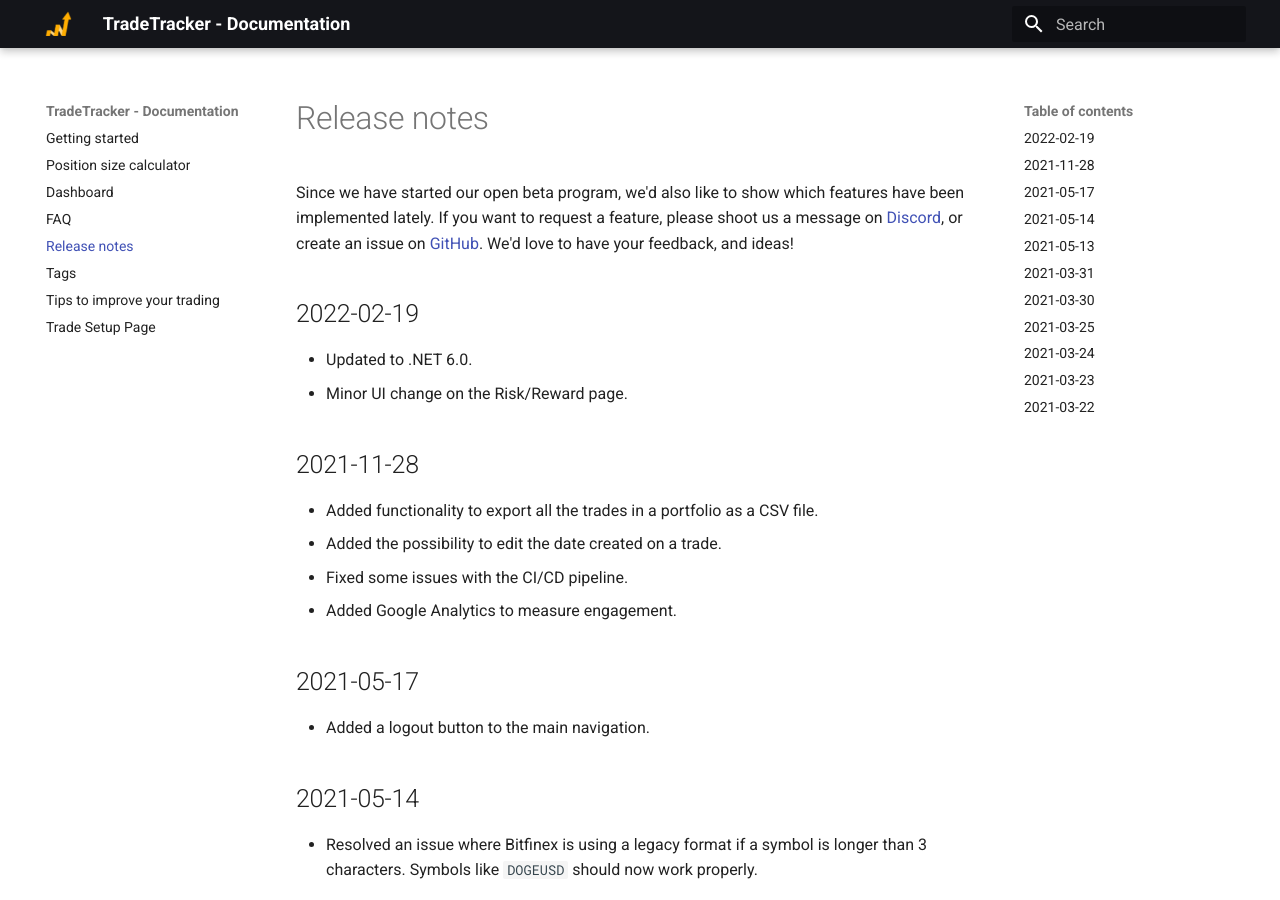
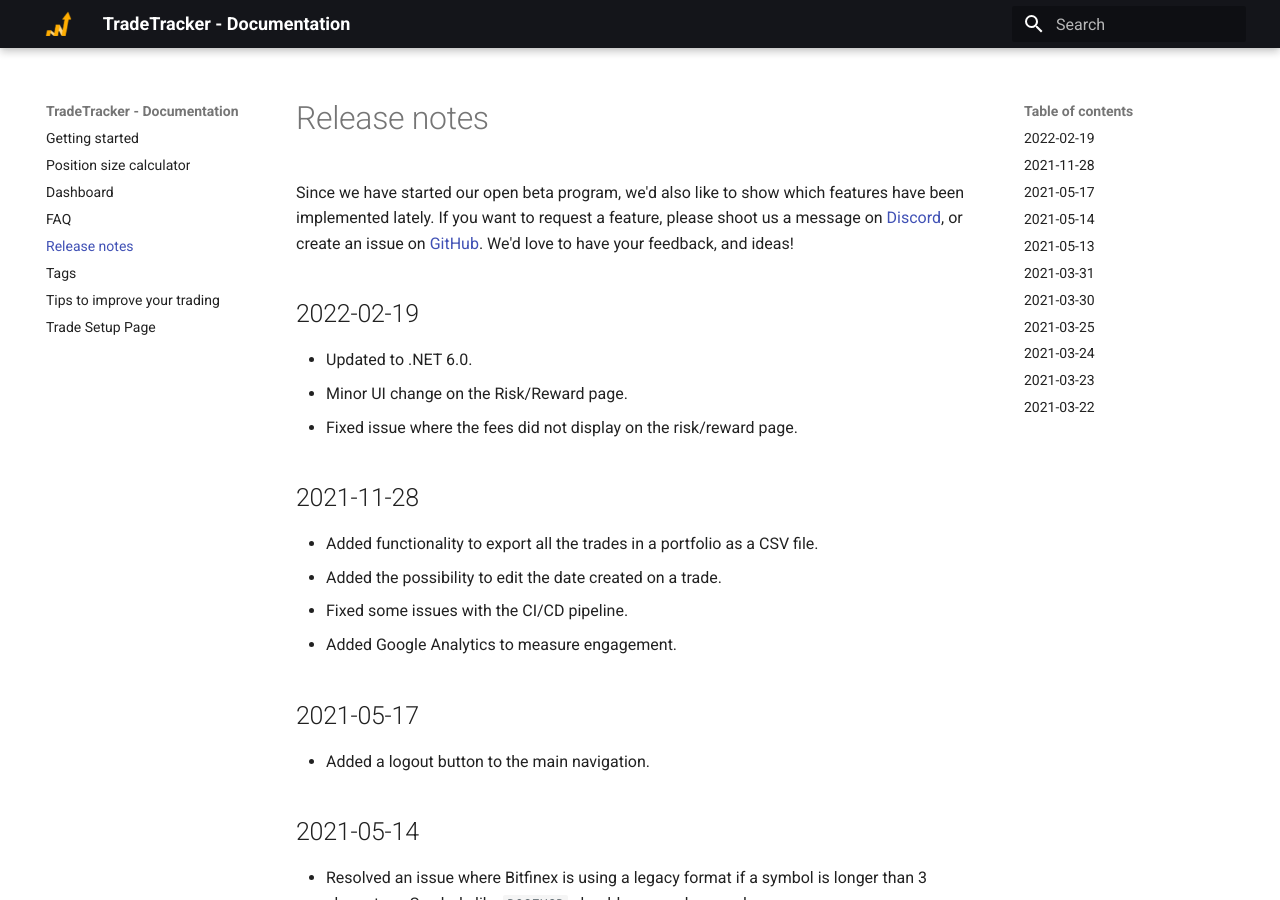
Before and after one commit to TradeTracker/docs, an MkDocs documentation site: the page built from docs/release-notes.md, in a window 1280 px wide and 900 px high. Built offline with MkDocs 1.6.1 and Material for MkDocs 9.7.7, drawn with Linux system fonts in a browser that asks for light colours.

Commit message:
Update release-notes.md

```diff
--- a/docs/release-notes.md
+++ b/docs/release-notes.md
@@ -7,6 +7,7 @@
 
   * Updated to .NET 6.0.
   * Minor UI change on the Risk/Reward page.
+  * Fixed issue where the fees did not display on the risk/reward page.
 
 ## 2021-11-28
 
```
